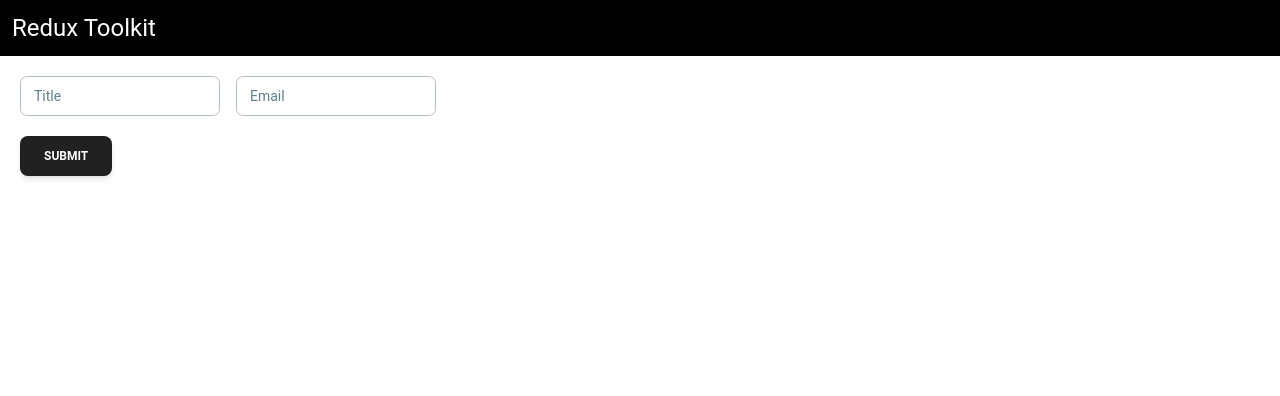
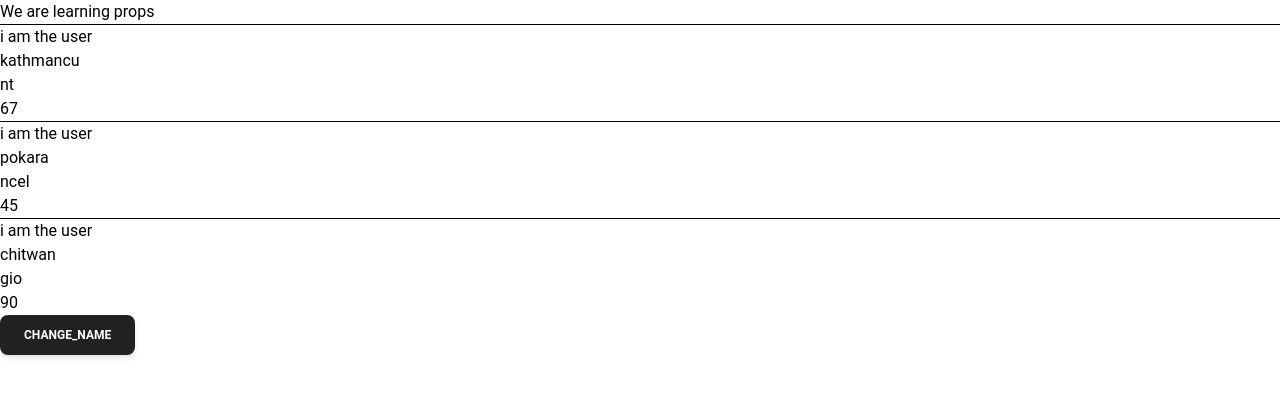
Before and after one commit to suren79thapa/reactlearn, a React (Vite) app: page / in a window 1280 px wide. Shown: the top 396 px of the page. Built offline with nearby package versions, Linux system fonts and the light colour scheme.

Commit message:
added student

```diff
--- a/src/App.jsx
+++ b/src/App.jsx
@@ -1,29 +1,39 @@
-import { createBrowserRouter } from "react-router";
-
-import { RouterProvider } from "react-router-dom";
-
-import NotFound from "./notfound/NotFound";
-import RootLayOut from "./components/RootLayOut";
-import Home from "./Home";
+import React, { useState } from "react";
+import User from "./stepbystepcode/User";
+import Student from "./stepbystepcode/Student";
+import { Button } from "@material-tailwind/react";
 
 export default function App() {
-  const router = createBrowserRouter([
-    {
-      path: "/",
-      element: <RootLayOut />,
-      children: [
-        {
-          index: true,
-          element: <Home />,
-        },
-      ],
-    },
-
-    {
-      path: "*",
-      element: <NotFound />,
-    },
-  ]);
-
-  return <RouterProvider router={router} />;
+  // const name = "hari";
+  // now i will be passing the object and lets see
+  const userObject1 = {
+    locality: "kathmancu",
+    phone: "nt",
+    age: 67,
+  };
+  const userObject2 = {
+    locality: "pokara",
+    phone: "ncel",
+    age: 45,
+  };
+  const userObject3 = {
+    locality: "chitwan",
+    phone: "gio",
+    age: 90,
+  };
+  // const arr = [45, 67, 89, 34];
+  // aba euta state variable banauchu
+  const [data, setData] = useState("");
+  return (
+    <div>
+      <h1>We are learning props</h1>
+      {/* <User user1={userObject1} user2={userObject2} user3={userObject3} />  */}
+      {/* the above thing is like doing something manually */}
+      <User user={userObject1} />
+      <User user={userObject2} />
+      <User user={userObject3} />
+      <Button onClick={() => setData("bhaskar")}>change_name</Button>
+      {data && <Student name={data} />}
+    </div>
+  );
 }
--- /dev/null
+++ b/src/stepbystepcode/Student.jsx
@@ -0,0 +1,11 @@
+import React from "react";
+
+export default function Student({ name }) {
+  return (
+    <div>
+      <hr />
+      <h1>Name:{name}</h1>
+      <hr />
+    </div>
+  );
+}
--- a/src/stepbystepcode/User.jsx
+++ b/src/stepbystepcode/User.jsx
@@ -1,17 +1,14 @@
 import React from "react";
 
-export default function User({ pers }) {
-  console.log(pers.address);
-  console.log(pers.phone);
+export default function User({ user }) {
+  // console.log(props);
   return (
     <div>
-      <h1>User Component</h1>
-      {/* <h1>Name:{props.name}</h1>
-      <h1>Name:{props.age}</h1> */}
-      {/* <h1>name:{namo}</h1>
-      <h1>age:{umer}</h1> */}
-      <h1>{pers.address}</h1>
-      <h1>{pers.phone}</h1>
+      <hr />
+      <h2>i am the user</h2>
+      <h2>{user.locality}</h2>
+      <h2>{user.phone}</h2>
+      <h2>{user.age}</h2>
     </div>
   );
 }
```
